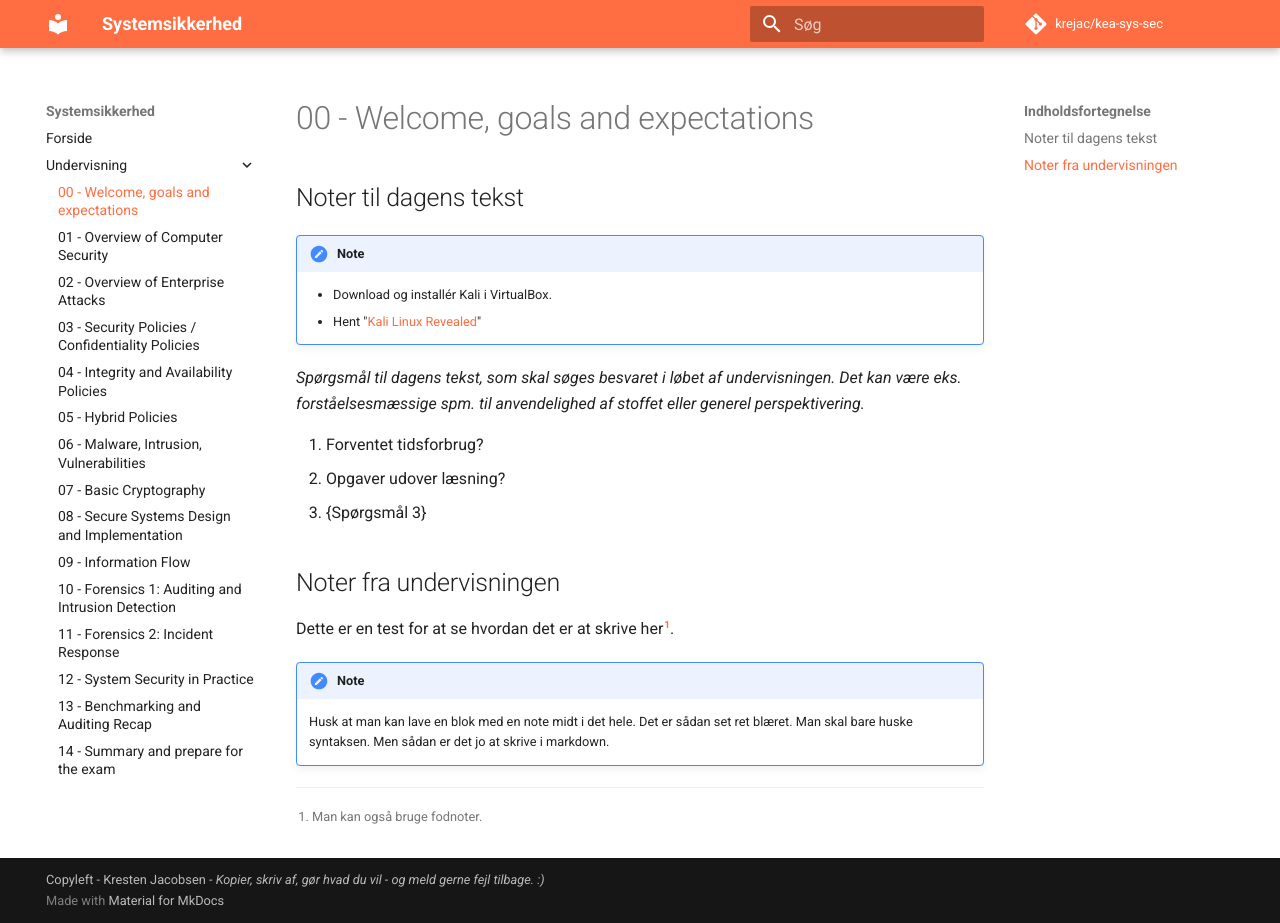
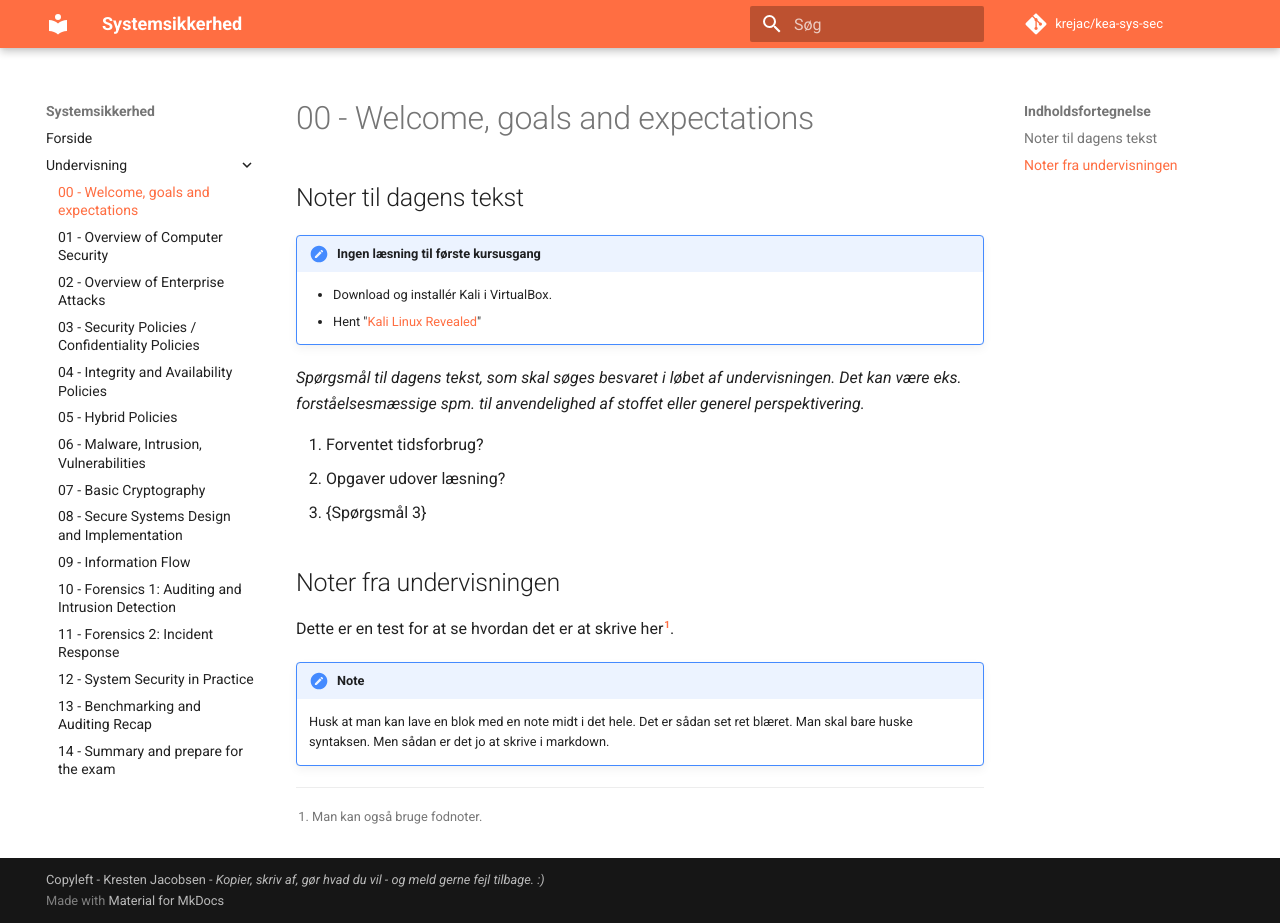
Before and after one commit to krejac/kea-sys-sec, an MkDocs documentation site: the page built from docs/undervisning/00-kursusgang.md, in a window 1280 px wide and 923 px high. Built offline with MkDocs 1.6.1 and Material for MkDocs 9.7.7, drawn with Linux system fonts in a browser that asks for light colours; comment, search, counter and statistics services are not loaded.

Commit message:
Added title to note

```diff
--- a/docs/undervisning/00-kursusgang.md
+++ b/docs/undervisning/00-kursusgang.md
@@ -2,7 +2,7 @@
 
 ## Noter til dagens tekst
 
-!!! note Ingen læsning til første kursusgang
+!!! note "Ingen læsning til første kursusgang"
     - Download og installér Kali i VirtualBox.
     - Hent "[Kali Linux Revealed](../assets/docs/Kali-Linux-Revealed-1st-edition.pdf)"
 
```
